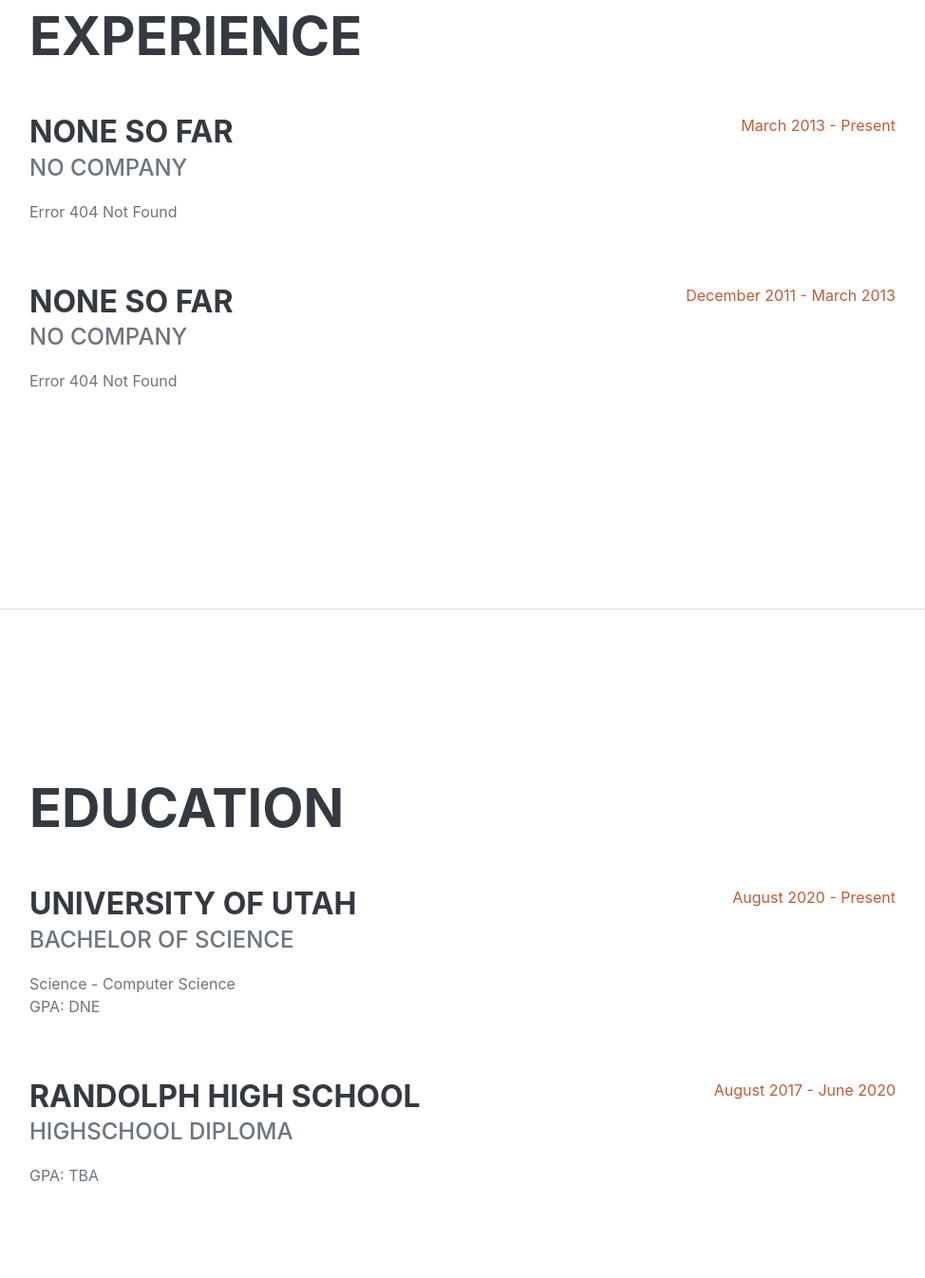
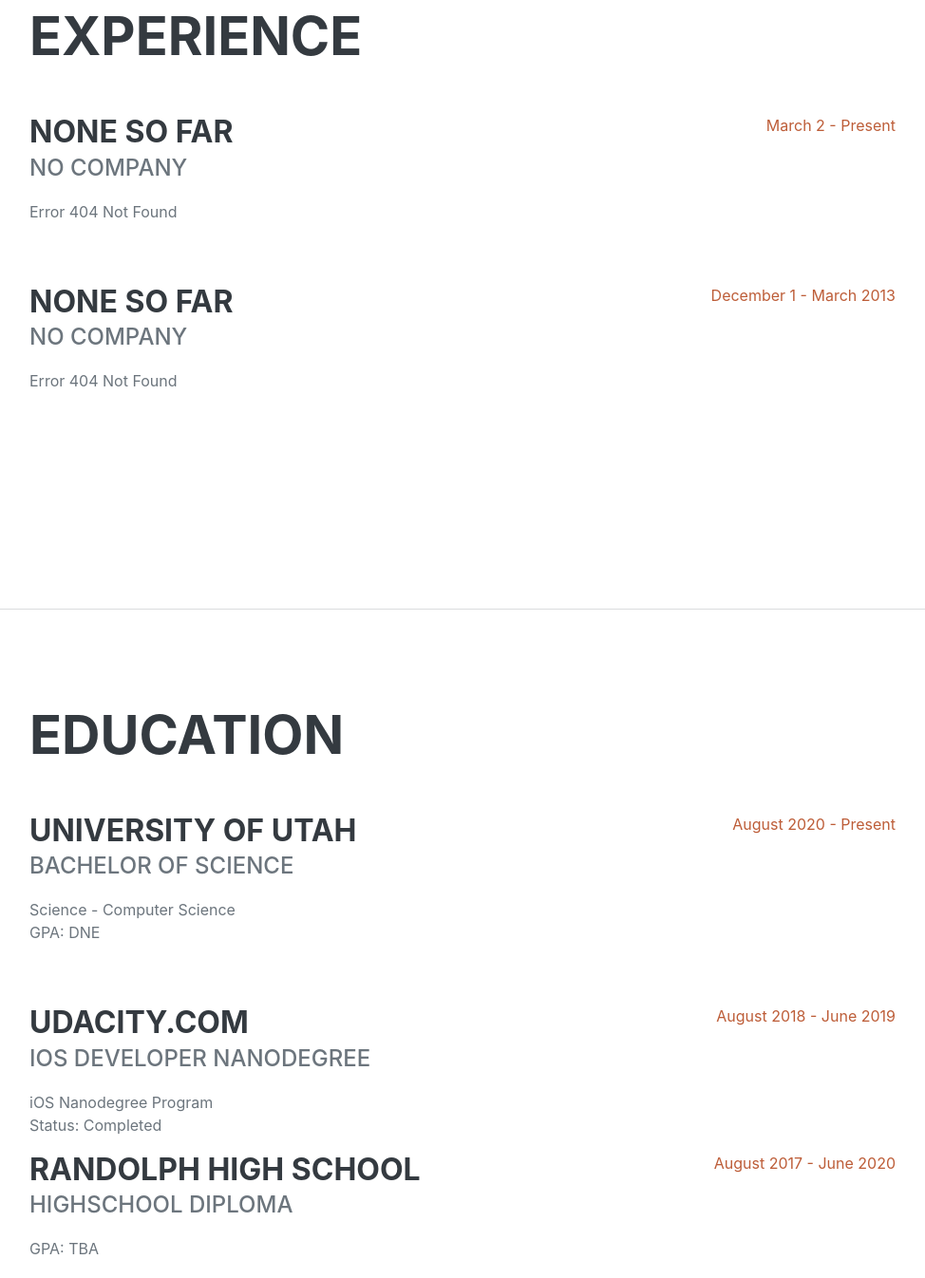
Before and after one commit to tapscodes/FirstSite, a plain HTML site: page index.html in a window 1280 px wide. Shown: the part 960-2306 px from the top of the page at 95% size, without its empty margins (289-1263 px from the left). Drawn offline with nearby package versions, Linux system fonts and the light colour scheme; a web font is replaced by a local one.

Commit message:
Updated Education Section

```diff
--- a/index.html
+++ b/index.html
@@ -67,7 +67,7 @@
                             <div class="subheading mb-3">No company</div>
                             <p>Error 404 Not Found</p>
                         </div>
-                        <div class="flex-shrink-0"><span class="text-primary">March 2013 - Present</span></div>
+                        <div class="flex-shrink-0"><span class="text-primary">March 2 - Present</span></div>
                     </div>
                     <div class="d-flex flex-column flex-md-row justify-content-between mb-5">
                         <div class="flex-grow-1">
@@ -75,7 +75,7 @@
                             <div class="subheading mb-3">No company</div>
                             <p>Error 404 Not Found</p>
                         </div>
-                        <div class="flex-shrink-0"><span class="text-primary">December 2011 - March 2013</span></div>
+                        <div class="flex-shrink-0"><span class="text-primary">December 1 - March 2013</span></div>
                     </div>
                 </div>
             </section>
@@ -92,6 +92,15 @@
                             <p>GPA: DNE</p>
                         </div>
                         <div class="flex-shrink-0"><span class="text-primary">August 2020 - Present</span></div>
+                    </div>
+                    <div class="d-flex flex-column flex-md-row justify-content-between">
+                        <div class="flex-grow-1">
+                            <h3 class="mb-0">Udacity.com</h3>
+                            <div class="subheading mb-3">ios Developer Nanodegree</div>
+                            <div>iOS Nanodegree Program</div>
+                            <p>Status: Completed</p>
+                        </div>
+                        <div class="flex-shrink-0"><span class="text-primary">August 2018 - June 2019</span></div>
                     </div>
                     <div class="d-flex flex-column flex-md-row justify-content-between">
                         <div class="flex-grow-1">
```
